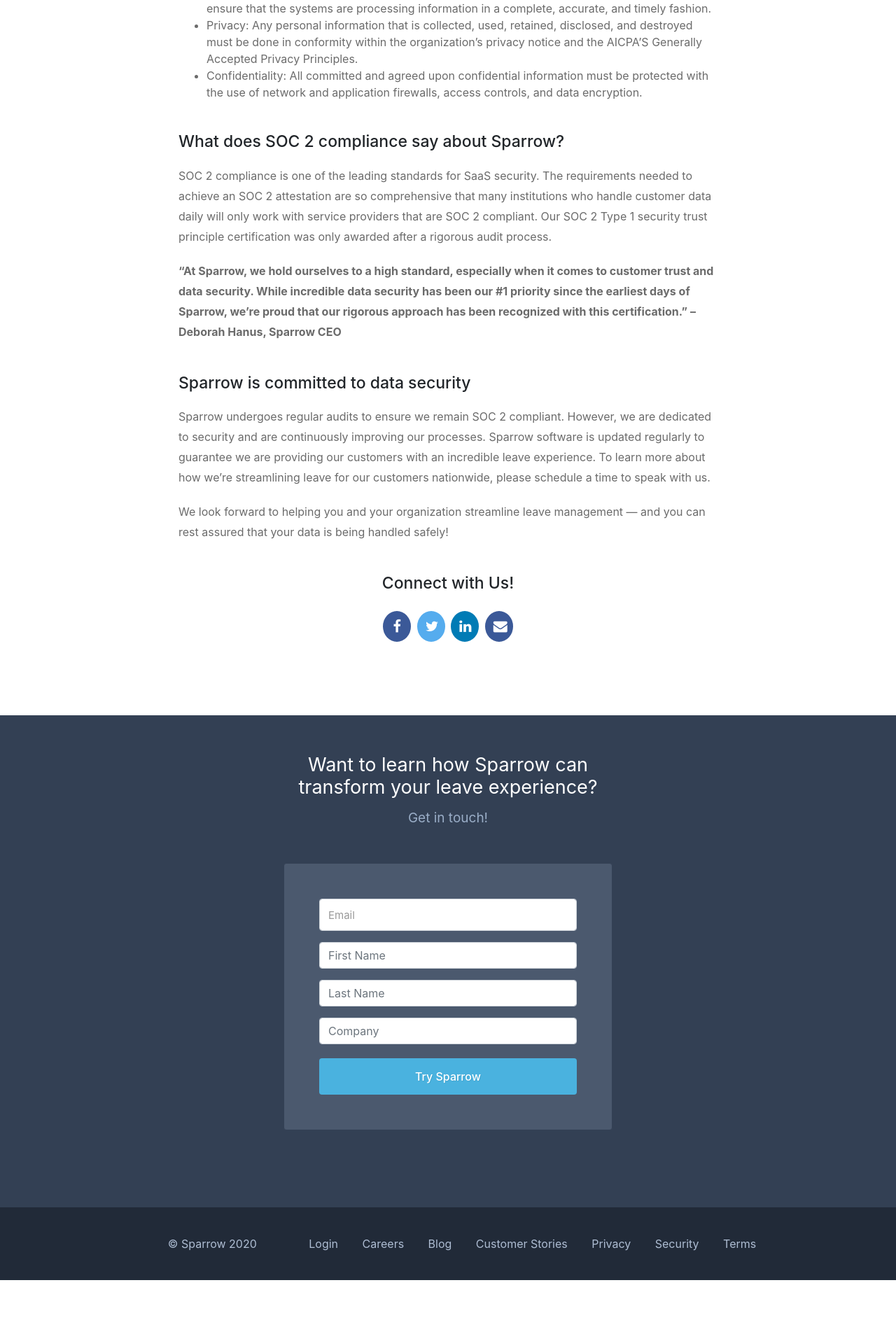
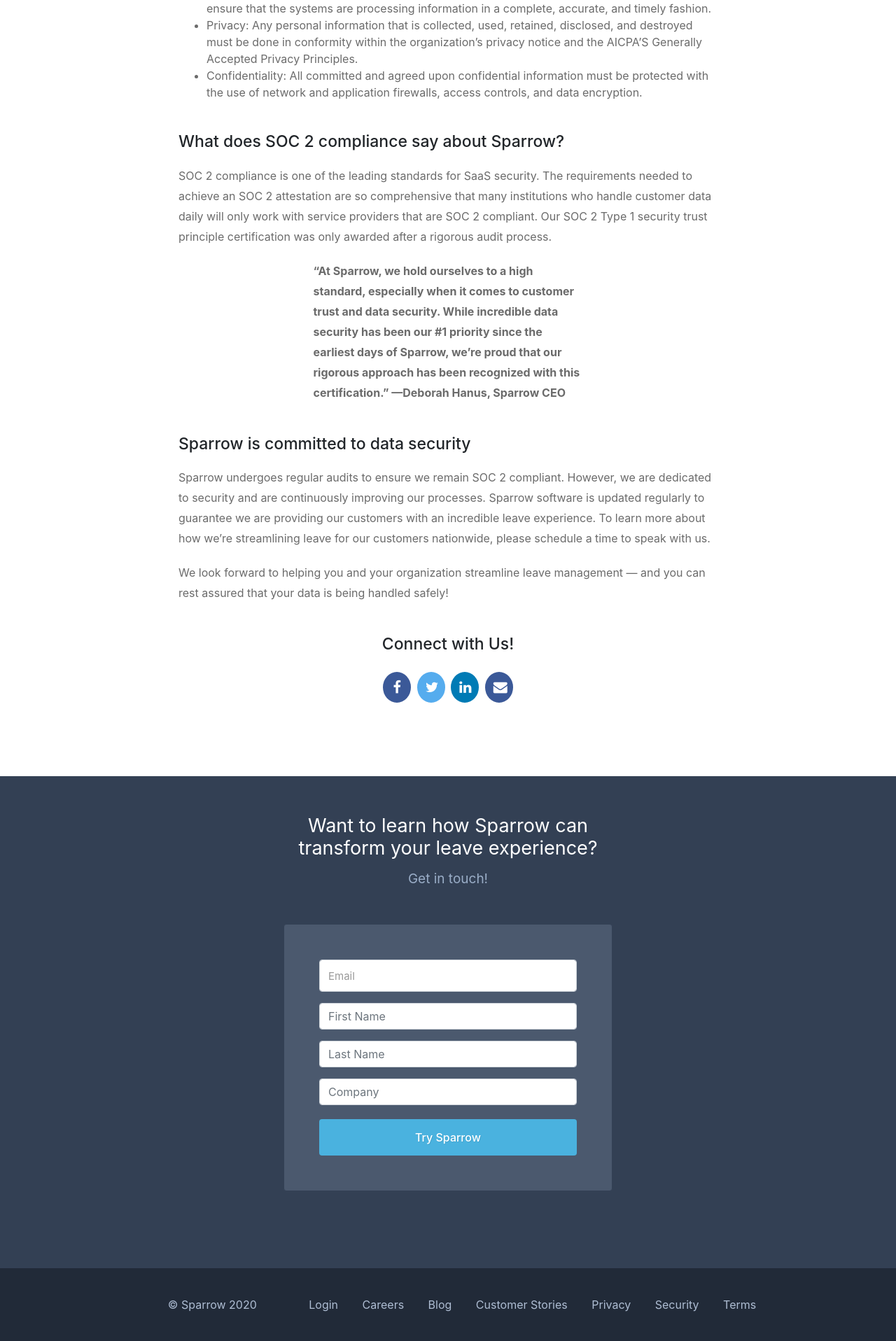
Before and after one commit to trysparrow/sparrow-landing, a Jekyll site: the page built from _posts/2021-01-27-soc2-type1.md, in a window 1280 px wide. Shown: the part 1475-3391 px from the top of the page at 70% size. Built offline with Jekyll 4.4.1, drawn with Linux system fonts in a browser that asks for light colours; nearby versions of some CDN libraries; some web fonts are replaced; comment, search, counter and statistics services are not loaded; before the commit the page ends 3304 px from its top, so only the background shows below that.

Commit message:
more fix style

```diff
--- a/_posts/2021-01-27-soc2-type1.md
+++ b/_posts/2021-01-27-soc2-type1.md
@@ -30,7 +30,7 @@
 ## What does SOC 2 compliance say about Sparrow?
 SOC 2 compliance is one of the leading standards for SaaS security. The requirements needed to achieve an SOC 2 attestation are so comprehensive that many institutions who handle customer data daily will only work with service providers that are SOC 2 compliant. Our SOC 2 Type 1 security trust principle certification was only awarded after a rigorous audit process.
 
-> “At Sparrow, we hold ourselves to a high standard, especially when it comes to customer trust and data security. While incredible data security has been our #1 priority since the earliest days of Sparrow, we’re proud that our rigorous approach has been recognized with this certification.” -- Deborah Hanus, Sparrow CEO
+> “At Sparrow, we hold ourselves to a high standard, especially when it comes to customer trust and data security. While incredible data security has been our #1 priority since the earliest days of Sparrow, we’re proud that our rigorous approach has been recognized with this certification.” —Deborah Hanus, Sparrow CEO
 
 ## Sparrow is committed to data security
 Sparrow undergoes regular audits to ensure we remain SOC 2 compliant. However, we are dedicated to security and are continuously improving our processes. Sparrow software is updated regularly to guarantee we are providing our customers with an incredible leave experience. To learn more about how we’re streamlining leave for our customers nationwide, please schedule a time to speak with us.
--- a/assets/css/sparrow-overrides.css
+++ b/assets/css/sparrow-overrides.css
@@ -166,6 +166,7 @@
 }
 
 blockquote {
+  width: 50%;
   margin: auto;
   font-weight: bold;
 }
```
